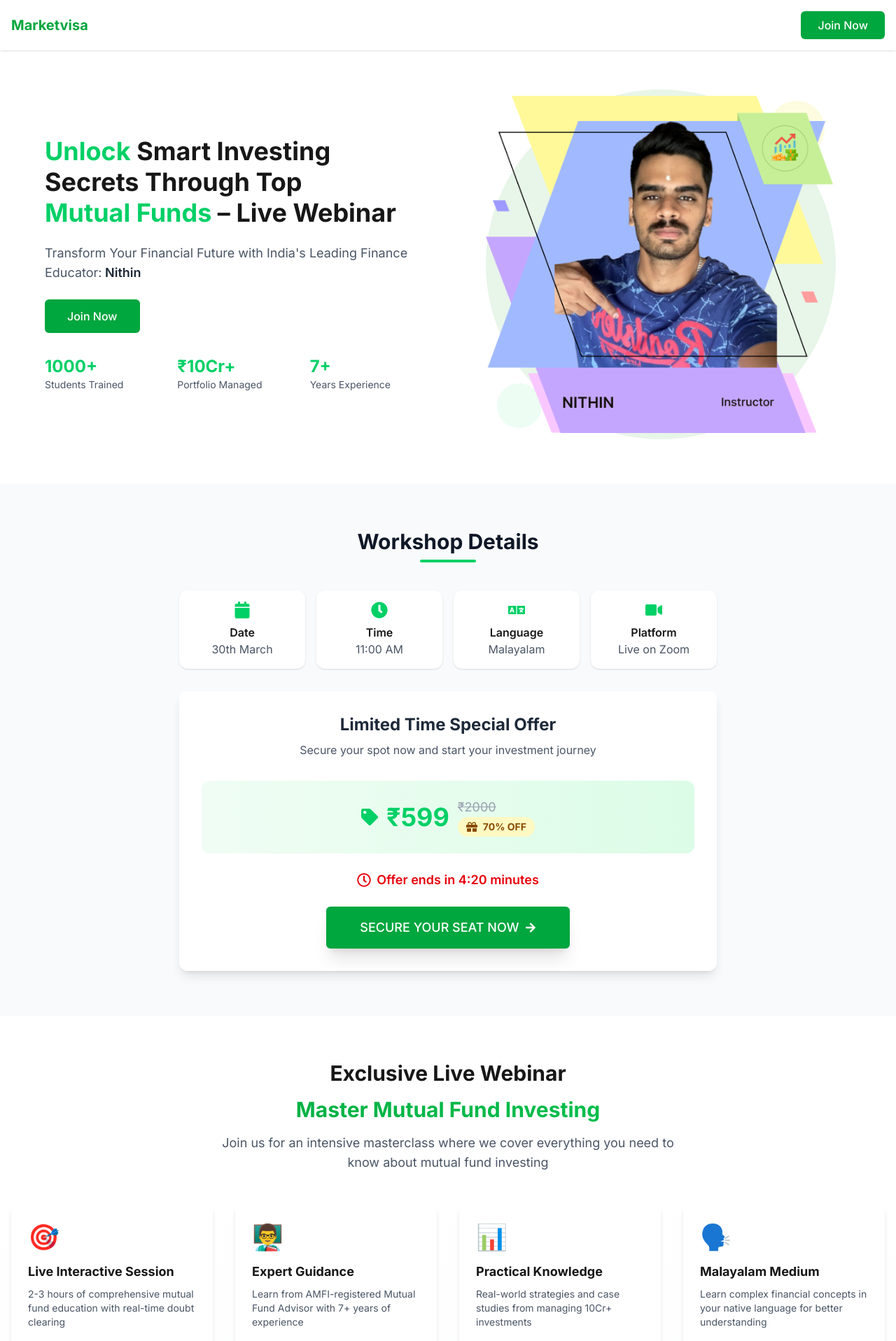
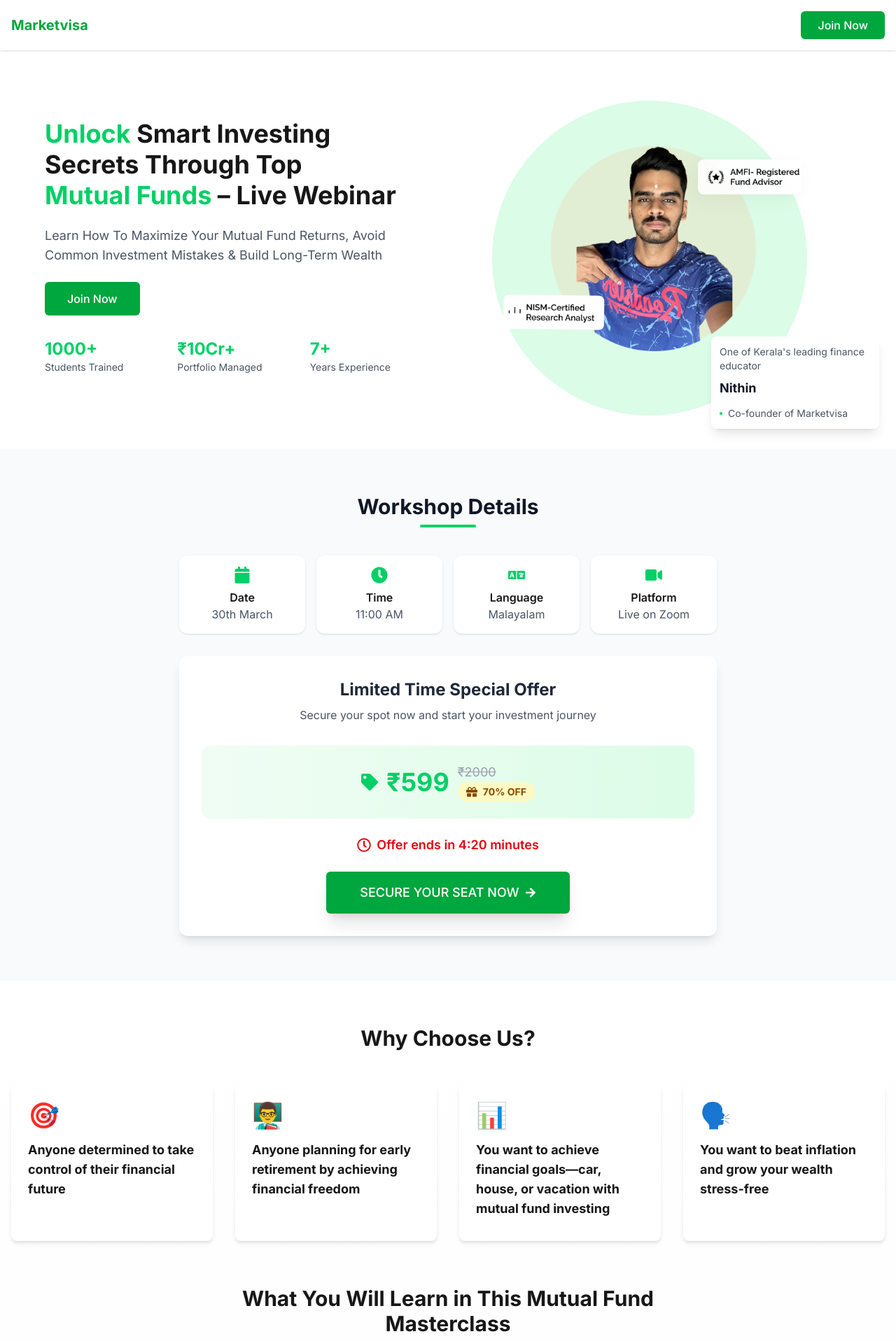
Before and after one commit to museofliberty/course_page, a Next.js app: page / in a window 1280 px wide. Shown: the top 1917 px of the page at 70% size. Built offline with nearby package versions, Linux system fonts and the light colour scheme.

Commit message:
fix hero image

```diff
--- a/src/app/page.tsx
+++ b/src/app/page.tsx
@@ -8,8 +8,8 @@ export default function Home() {
     <main>
       <Hero />
       <Courses />
-      <WhyChooseUs />
-      <Mentor />
+      {/* <WhyChooseUs /> */}
+      {/* <Mentor /> */}
     </main>
   );
 }
--- a/src/components/sections/Courses.tsx
+++ b/src/components/sections/Courses.tsx
@@ -13,23 +13,23 @@ interface WebinarFeature {
 
 const features: WebinarFeature[] = [
   {
-    title: "Live Interactive Session",
-    description: "2-3 hours of comprehensive mutual fund education with real-time doubt clearing",
+    title: "Anyone determined to take control of their financial future",
+    description: "",
     icon: "🎯"
   },
   {
-    title: "Expert Guidance",
-    description: "Learn from AMFI-registered Mutual Fund Advisor with 7+ years of experience",
+    title: "Anyone planning for early retirement by achieving financial freedom",
+    description: "",
     icon: "👨‍🏫"
   },
   {
-    title: "Practical Knowledge",
-    description: "Real-world strategies and case studies from managing 10Cr+ investments",
+    title: "You want to achieve financial goals—car, house, or vacation with mutual fund investing",
+    description: "",
     icon: "📊"
   },
   {
-    title: "Malayalam Medium",
-    description: "Learn complex financial concepts in your native language for better understanding",
+    title: " You want to beat inflation and grow your wealth stress-free",
+    description: "",
     icon: "🗣️"
   }
 ];
@@ -134,13 +134,13 @@ export default function Courses() {
       <section className="py-12 sm:py-16 bg-gradient-to-b from-white to-gray-50">
         <div className="container mx-auto px-4">
           <div className="text-center mb-8 sm:mb-12">
-            <h2 className="text-2xl sm:text-3xl font-bold mb-3 sm:mb-4">Exclusive Live Webinar</h2>
-            <p className="text-2xl sm:text-3xl font-bold bg-gradient-to-r from-green-600 to-green-500 bg-clip-text text-transparent mb-3 sm:mb-4">
+            <h2 className="text-2xl sm:text-3xl font-bold mb-3 sm:mb-4">Why Choose Us?</h2>
+            {/* <p className="text-2xl sm:text-3xl font-bold bg-gradient-to-r from-green-600 to-green-500 bg-clip-text text-transparent mb-3 sm:mb-4">
               Master Mutual Fund Investing
             </p>
             <p className="text-gray-600 text-base sm:text-lg max-w-2xl mx-auto">
               Join us for an intensive masterclass where we cover everything you need to know about mutual fund investing
-            </p>
+            </p> */}
           </div>
 
           {/* Features Grid */}
@@ -162,9 +162,9 @@ export default function Courses() {
               <h2 className="text-2xl sm:text-3xl font-bold mb-3 sm:mb-4">
                 What You Will Learn in This Mutual Fund Masterclass
               </h2>
-              <p className="text-gray-600 text-base sm:text-lg">
+              {/* <p className="text-gray-600 text-base sm:text-lg">
                 Master the essentials of mutual fund investing through our comprehensive curriculum
-              </p>
+              </p> */}
               <div className="w-16 sm:w-20 h-1 bg-[#00D066] mx-auto rounded-full mt-3 sm:mt-4"></div>
             </div>
 
@@ -231,9 +231,9 @@ export default function Courses() {
               <h2 className="text-2xl sm:text-3xl font-bold text-gray-900 mb-3 sm:mb-4">
                 All Your Mutual Fund Doubts Sorted in 2-3 Hours
               </h2>
-              <p className="text-lg sm:text-xl text-gray-600 max-w-2xl mx-auto">
+              {/* <p className="text-lg sm:text-xl text-gray-600 max-w-2xl mx-auto">
                 Get clear answers to the most common questions about mutual fund investing
-              </p>
+              </p> */}
               <div className="w-16 sm:w-20 h-1 bg-[#00D066] mx-auto rounded-full mt-3 sm:mt-4"></div>
             </div>
 
--- a/src/components/sections/Hero.tsx
+++ b/src/components/sections/Hero.tsx
@@ -1,7 +1,8 @@
 'use client';
+import React, { useState, useEffect } from 'react';
 import Image from 'next/image';
+import { X, Shield } from 'lucide-react';
 import Button from '../common/Button';
-import { useState, useEffect } from 'react';
 import PaymentButton from '../payment/PaymentButton';
 import { FaClock, FaCalendar, FaLanguage, FaVideo, FaGift, FaRegClock, FaTag, FaArrowRight } from 'react-icons/fa';
 import PaymentModal from '../common/PaymentModal';
@@ -77,29 +78,22 @@ export default function Hero() {
             <div className="flex flex-col lg:flex-row items-center gap-8 lg:gap-16">
               {/* Left Content */}
               <div className="w-full lg:w-1/2 text-left space-y-6">
-                {/* Small heading above main title */}
-                {/* <p className="text-gray-600 text-lg">
-                  Wealth Creation Simplified for the Common Man!
-                </p> */}
-
                 {/* Main heading with mixed colors */}
                 <div className="space-y-1">
                   <h1 className="text-3xl lg:text-4xl font-bold">
                     <span className="text-[#00D066]">Unlock</span> Smart Investing
                   </h1>
                   <h1 className="text-3xl lg:text-4xl font-bold">
-                  Secrets Through  Top
+                    Secrets Through Top
                   </h1>
                   <h1 className="text-3xl lg:text-4xl font-bold">
-                   <span className="text-[#00D066]">Mutual Funds</span> – Live Webinar
+                    <span className="text-[#00D066]">Mutual Funds</span> – Live Webinar
                   </h1>
-
                 </div>
 
                 {/* Subheading */}
                 <p className="text-gray-600 text-lg max-w-xl">
-                  Transform Your Financial Future with India's Leading Finance Educator:
-                  <span className="font-semibold text-gray-800"> Nithin</span>
+                  Learn How To Maximize Your Mutual Fund Returns, Avoid Common Investment Mistakes & Build Long-Term Wealth
                 </p>
 
                 {/* CTA Button */}
@@ -132,27 +126,37 @@ export default function Hero() {
 
               {/* Right Image */}
               <div className="w-full lg:w-1/2">
-                <div className="relative w-full max-w-[500px] mx-auto">
-                  <div className="relative aspect-square">
+                <div className="relative">
+                  <div className="relative w-full aspect-square max-w-[350px] sm:max-w-[450px] mx-auto">
                     <Image
-                      src="/avatarImages/heroImg1.png"
-                      alt="Finance Educator"
+                      src="/avatarImages/mentor.png"
+                      alt="Nithin - Finance Educator"
                       fill
                       style={{ objectFit: 'contain' }}
                       className="z-10"
                       priority
                     />
-                    {/* Background circle */}
-                    <div className="absolute inset-0 bg-[#E8F5E9] rounded-full z-0"></div>
-                    {/* Decorative elements */}
-                    <div className="absolute top-4 right-4 w-20 h-20 bg-yellow-100/50 rounded-full"></div>
-                    <div className="absolute bottom-4 left-4 w-16 h-16 bg-green-100/50 rounded-full"></div>
-                    {/* Chart icon */}
-                    {/* <div className="absolute top-8 right-8 bg-white p-2 rounded-lg shadow-md z-20">
-                      <svg className="w-6 h-6 text-[#00D066]" viewBox="0 0 24 24" fill="currentColor">
-                        <path d="M3 12l2-2m0 0l7-7 7 7M5 10v10a1 1 0 001 1h3m10-11l2 2m-2-2v10a1 1 0 01-1 1h-3m-6 0a1 1 0 001-1v-4a1 1 0 011-1h2a1 1 0 011 1v4a1 1 0 001 1m-6 0h6" />
-                      </svg>
-                    </div> */}
+                    <div className="absolute inset-0 bg-green-100 rounded-full z-0 transform -translate-x-3 translate-y-3 sm:-translate-x-4 sm:translate-y-4"></div>
+                  </div>
+
+                  {/* Instructor Details Card */}
+                  <div className="absolute bottom-0 right-0 sm:bottom-[-35px] sm:right-[20px] lg:right-[-40px] bg-white/95 backdrop-blur-sm rounded-lg shadow-lg p-3 sm:p-3 max-w-[210px] sm:max-w-[240px] z-20">
+                    <p className="text-xs sm:text-sm text-gray-600 mb-1 sm:mb-2">One of Kerala's leading finance educator</p>
+                    <h3 className="text-base sm:text-lg font-bold text-gray-900 mb-2 sm:mb-3">Nithin</h3>
+                    <div className="space-y-1.5 sm:space-y-2">
+                      <div className="flex items-center gap-2">
+                        <div className="w-1 h-1 bg-[#00D066] rounded-full"></div>
+                        <p className="text-xs sm:text-sm text-gray-600">Co-founder of Marketvisa</p>
+                      </div>
+                      {/* <div className="flex items-center gap-2">
+                        <div className="w-1 h-1 bg-[#00D066] rounded-full"></div>
+                        <p className="text-xs sm:text-sm text-gray-600">AMFI-registered Mutual fund advisor</p>
+                      </div>
+                      <div className="flex items-center gap-2">
+                        <div className="w-1 h-1 bg-[#00D066] rounded-full"></div>
+                        <p className="text-xs sm:text-sm text-gray-600">NISM-certified Research Analyst</p>
+                      </div> */}
+                    </div>
                   </div>
                 </div>
               </div>
@@ -254,7 +258,6 @@ export default function Hero() {
         isOpen={showModal}
         onClose={() => setShowModal(false)}
       />
-
     </>
   );
 }
```
Also changed, not shown: public/avatarImages/mentor.png (added).
